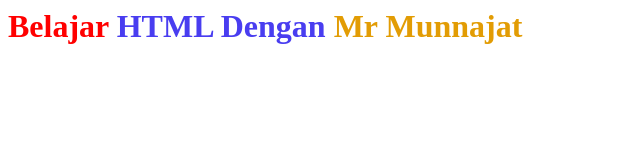
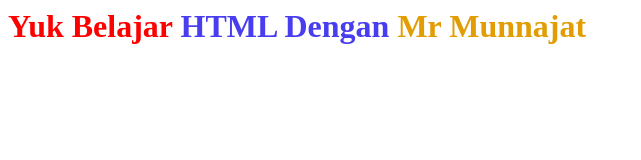
Before and after one commit to ruwahul/html, a plain HTML site: page span.html in a window 1280 px wide. Shown: the whole page, without its empty margins (0-641 px from the left). Drawn offline with Linux system fonts and the light colour scheme.

Commit message:
Update Membuat Kode Span

```diff
--- a/span.html
+++ b/span.html
@@ -3,7 +3,7 @@
         <title>Membuat Kode Span</title>
         <body>
             <h1>
-                <span style="color: red;">Belajar</span>
+                <span style="color: red;">Yuk Belajar</span>
                 <span style="color: rgb(73, 61, 240);">HTML Dengan</span>
                 <span style="color: rgb(226, 156, 4);">Mr Munnajat</span>
             </h1>
```
